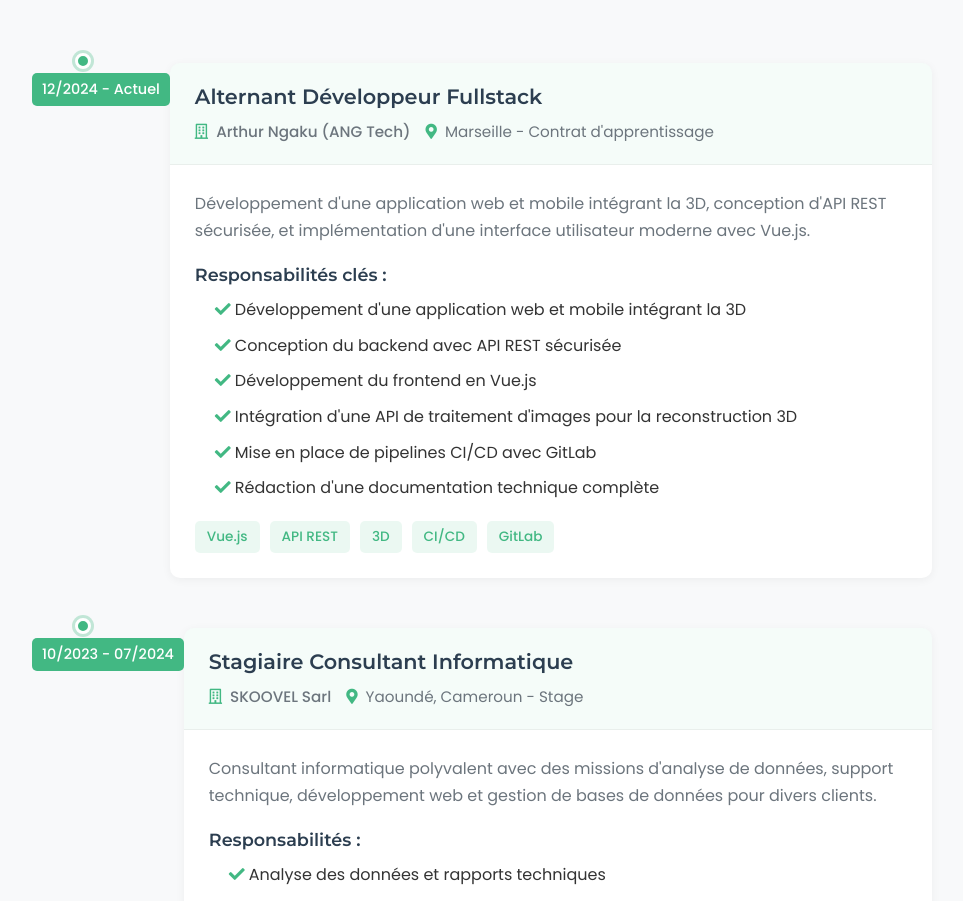
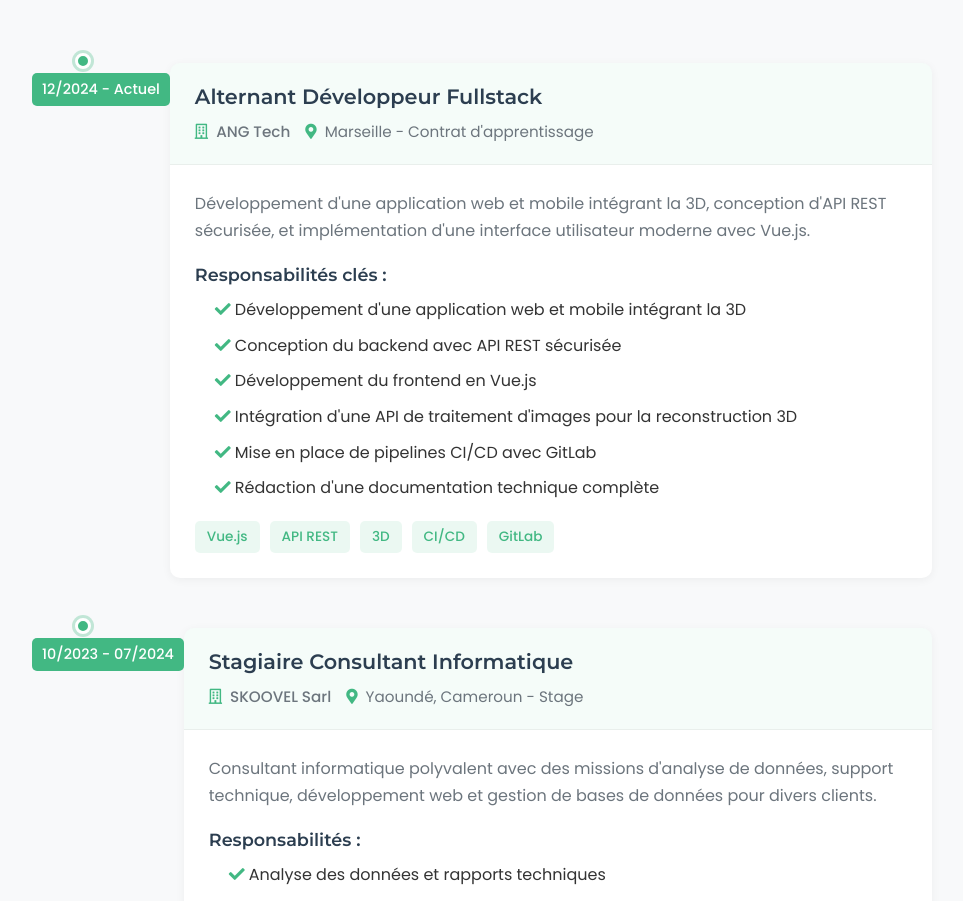
Before and after one commit to Joello61/portfolio-vue, a Vue app: page /experience in a window 1280 px wide. Shown: the part 921-1822 px from the top of the page, without its empty margins (158-1121 px from the left). Built offline with nearby package versions, Linux system fonts and the light colour scheme.

Commit message:
Modifier le nom de l'entreprise dans la section expérience

```diff
--- a/src/views/ExperiencePage.vue
+++ b/src/views/ExperiencePage.vue
@@ -62,7 +62,7 @@
                 <div class="card-header">
                   <h3 class="job-title">Alternant Développeur Fullstack</h3>
                   <div class="company-info">
-                    <span class="company-name">Arthur Ngaku (ANG Tech)</span>
+                    <span class="company-name">ANG Tech</span>
                     <span class="job-location">Marseille - Contrat d'apprentissage</span>
                   </div>
                 </div>
```
